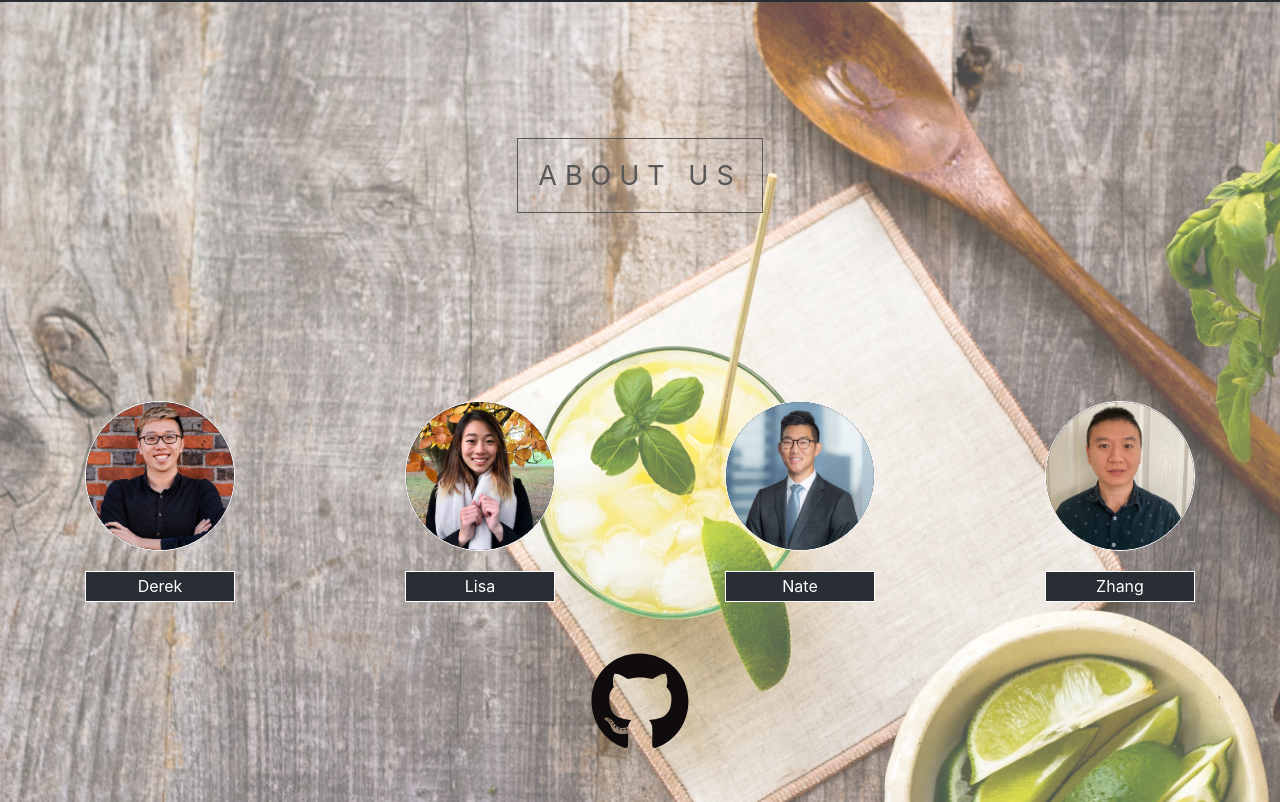
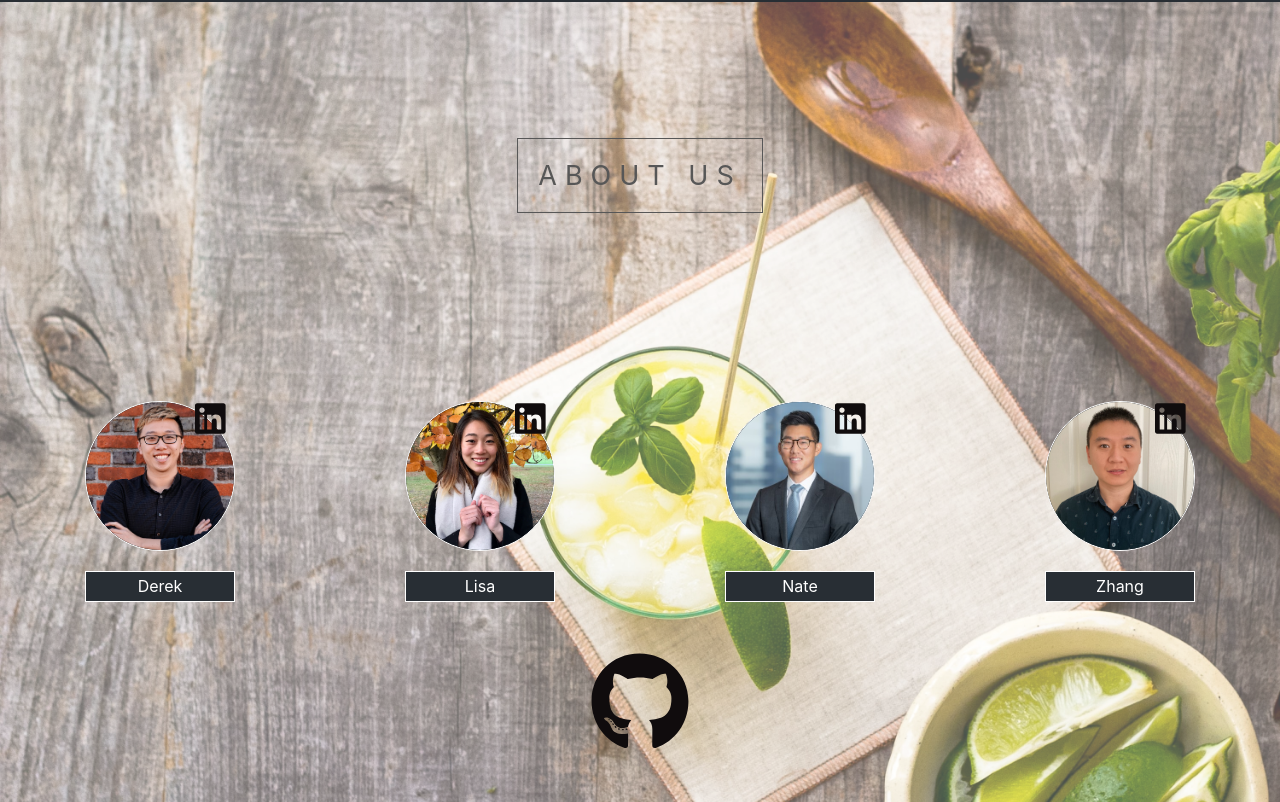
Before and after one commit to dxu5/Basil, a React (Create React App) app in the folder frontend/: page / in a window 1280 px wide. Shown: the part 2287-3089 px from the top of the page. Built offline with nearby package versions, Linux system fonts and the light colour scheme.

Commit message:
add linkedin icon

```diff
--- a/frontend/src/components/splash/splash.css
+++ b/frontend/src/components/splash/splash.css
@@ -138,6 +138,7 @@
   display: flex;
   flex-direction: column;
   text-align: center;
+  position: relative
 }
 
 .dev-img {
@@ -171,3 +172,14 @@
     background-attachment: scroll;
   }
 }
+
+.linkedin {
+  display: flex;
+  justify-content: center;
+  color: #111;
+  margin-bottom: 50px;
+  position: absolute;
+  top: 0;
+  left: 110px;
+  font-size: 35px;
+}
--- a/frontend/src/components/splash/splash_page.js
+++ b/frontend/src/components/splash/splash_page.js
@@ -1,7 +1,7 @@
 import React from "react";
 import { Link } from "react-router-dom";
 import { FontAwesomeIcon } from "@fortawesome/react-fontawesome";
-import { faGithub } from "@fortawesome/free-brands-svg-icons"
+import { faGithub, faLinkedin } from "@fortawesome/free-brands-svg-icons"
 import "../../stylesheets/colors.css";
 import "./splash.css";
 
@@ -77,6 +77,11 @@
               target="_blank"
             >
               <div className="profile">
+                <div className="linkedin">
+                  <a href="https://www.linkedin.com/in/derek-jinxiao-xu/" target="_blank">
+                    <FontAwesomeIcon icon={faLinkedin} />
+                  </a>
+                </div>
                 <img src="/images/Derek.png" className="dev-img"></img>
                 <span className="prof-name">Derek</span>
               </div>
@@ -86,6 +91,11 @@
               target="_blank"
             >
               <div className="profile">
+                <div className="linkedin">
+                  <a href="https://www.linkedin.com/in/lisa-lam-64607743/" target="_blank">
+                    <FontAwesomeIcon icon={faLinkedin} />
+                  </a>
+                </div>
                 <img src="/images/Lisa.jpeg" className="dev-img"></img>
                 <span className="prof-name">Lisa</span>
               </div>
@@ -95,6 +105,11 @@
               target="_blank"
             >
               <div className="profile">
+                <div className="linkedin">
+                  <a href="https://www.linkedin.com/in/nathan-oh-cpa-8062075a/" target="_blank">
+                    <FontAwesomeIcon icon={faLinkedin} />
+                  </a>
+                </div>
                 <img src="/images/Nate.jpg" className="dev-img"></img>
                 <span className="prof-name">Nate</span>
               </div>
@@ -104,6 +119,11 @@
               target="_blank"
             >
               <div className="profile">
+                <div className="linkedin">
+                  <a href="https://www.linkedin.com/in/zhang-zhang-0911/" target="_blank">
+                    <FontAwesomeIcon icon={faLinkedin} />
+                  </a>
+                </div>
                 <img src="/images/Zhang.jpg" className="dev-img"></img>
                 <span className="prof-name">Zhang</span>
               </div>
```
